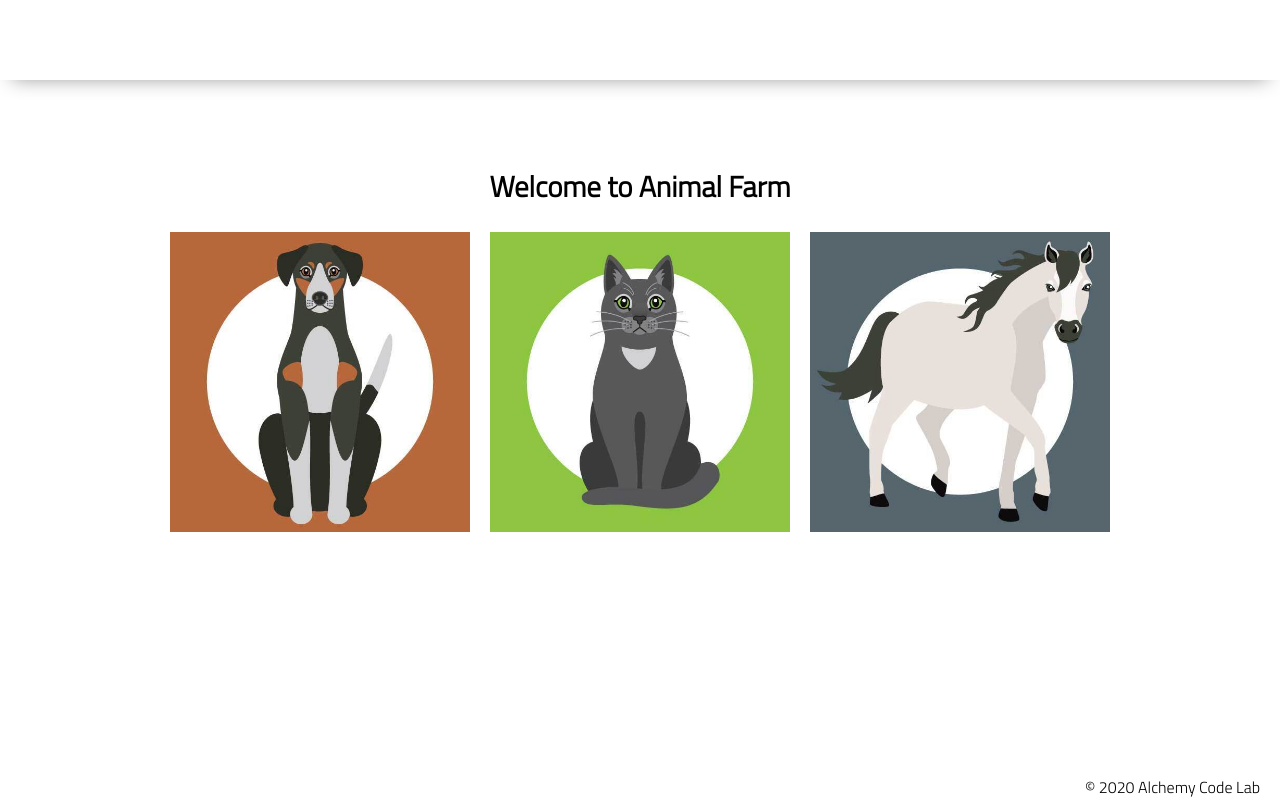
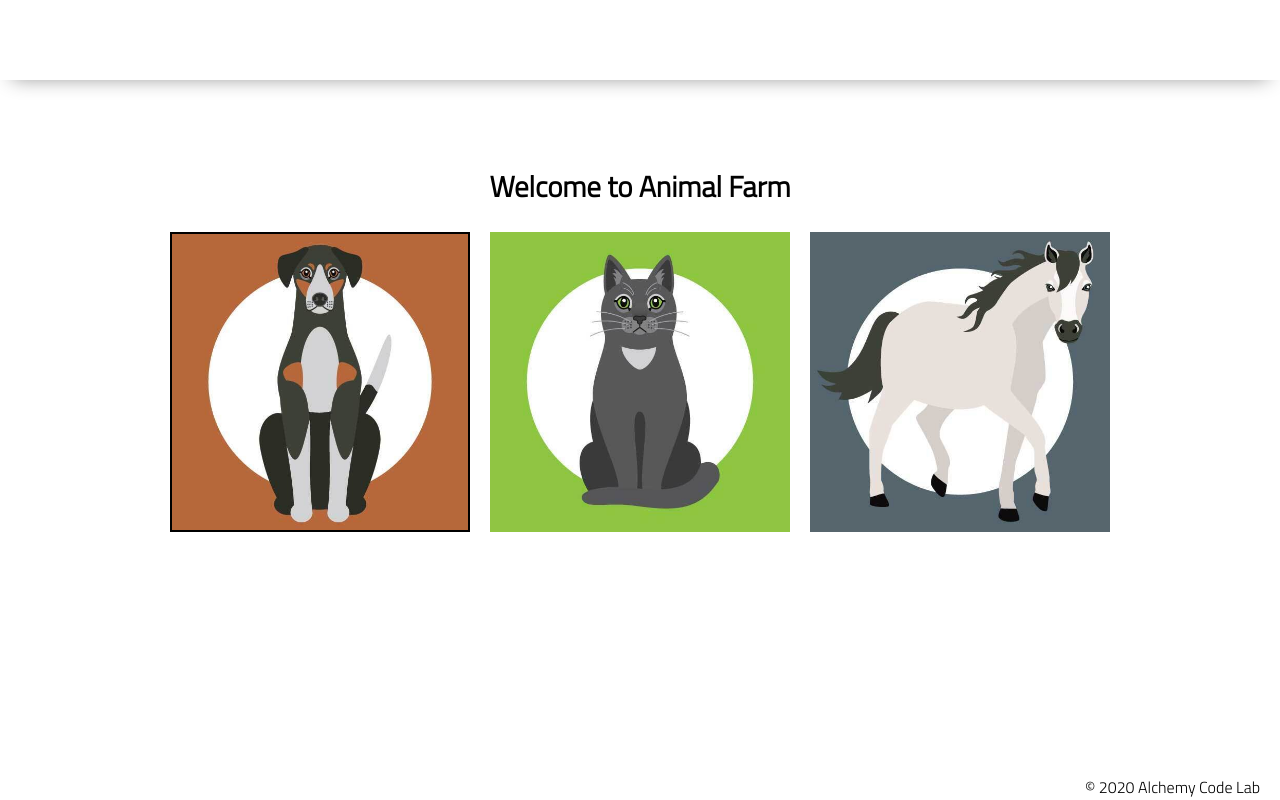
Before and after one commit to diyanamendoza/Lab03b-AnimalFarm, a plain HTML site: page index.html in a window 1280 px wide. In both pictures the pointer is over the picture 320 px from the left and 381 px from the top of the page. Drawn offline with Linux system fonts and the light colour scheme.

Commit message:
Add hover styles

```diff
--- a/styles/style.css
+++ b/styles/style.css
@@ -114,3 +114,8 @@ footer {
       height:300px;
       width:300px;
   }
+
+  .animal-farm > img:hover {
+    border: solid 2px black;
+    cursor:pointer;
+}
```
